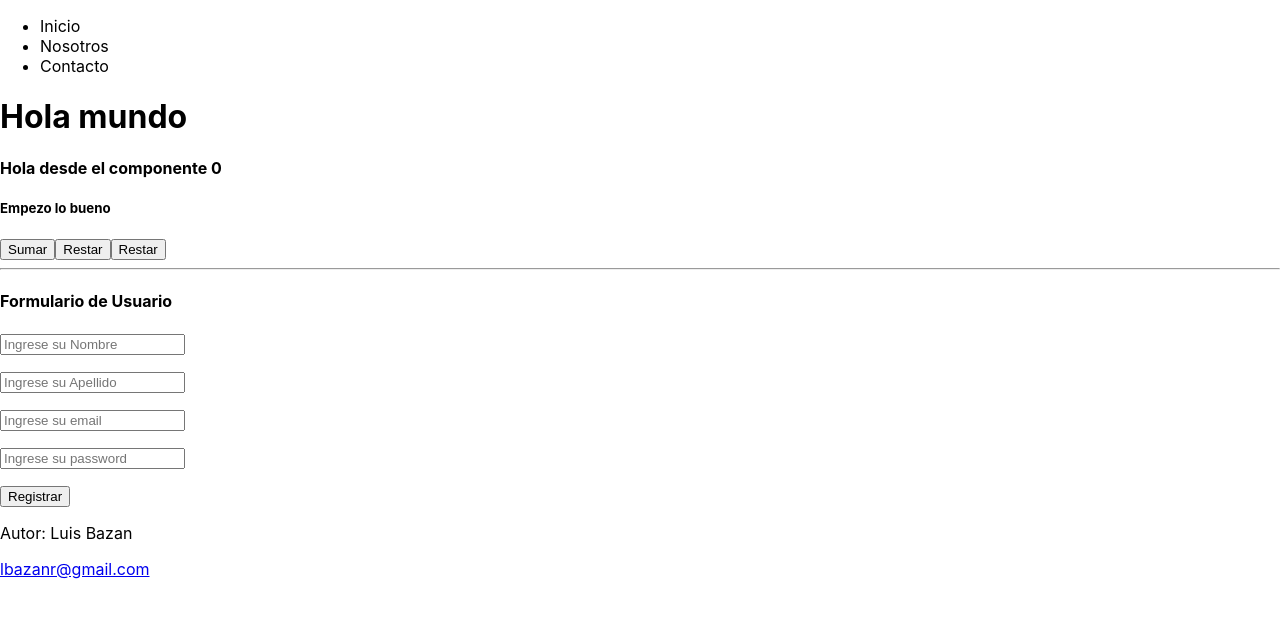
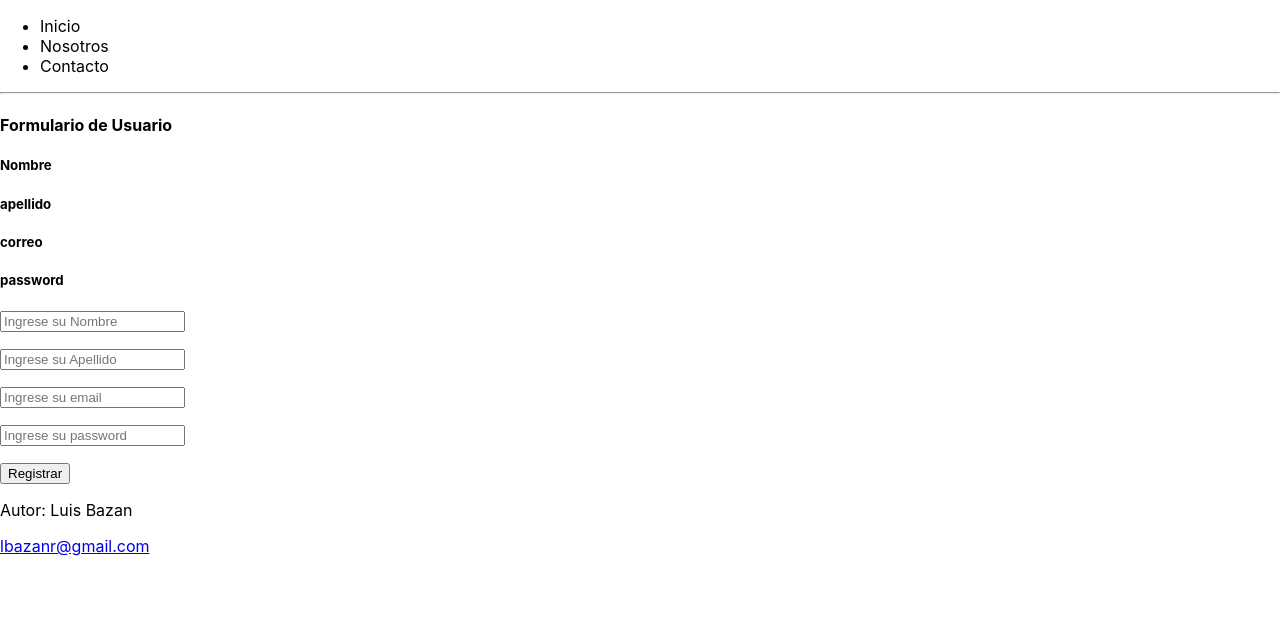
Before and after one commit to devluis7/codigo13-react, a React (Create React App) app: page / in a window 1280 px wide. Shown: the top 618 px of the page. Built offline with nearby package versions, Linux system fonts and the light colour scheme.

Commit message:
actualizavion 08/05

```diff
--- a/src/App.js
+++ b/src/App.js
@@ -51,20 +51,22 @@ const PrimerComponente = () => {
 
       <Header />
 
-      <h1>Hola mundo</h1>
+        {/*<h1>Hola mundo</h1>*/}
       <div>
+        {/*
         <h4>Hola desde el componente {count}</h4>
         <h5>Empezo lo bueno</h5>
-        {/* vamos a crear dos botones, uno para poder sumarle 1 a count y otro para restarle */}
-
+         vamos a crear dos botones, uno para poder sumarle 1 a count y otro para restarle */}
+        {/*
         <button onClick={sumar}>Sumar</button>
         <button onClick={restar}>Restar</button>
-
+        */}
         {/*Si queremos usar parentesis al momento de llamar a una función debemos primero
         ejecutarla como un callback */}
-        {/*Ademas es la forma en el caso nustro reciba algun parametro */}
+        {/*Ademas es la forma en el caso nustro reciba algun parametro
 
         <button onClick={() => parametros(10,20)}>Restar</button>
+        */}
       </div>
       <hr />
       {/*<FormRegister /> */}
--- a/src/FormUser.js
+++ b/src/FormUser.js
@@ -2,23 +2,72 @@ import {useState} from "react";
 
 
 const FormUser = () => {
+    // La otra forma en la cual podemos guardar los datos de los inputs
+    // es un objeto para ello necesitamos que los inputs tengan un name
+    // para que los names srivan como un key el valor sea lo que se obtenga
+    // de los inputs
+
+    // ahora debemos crear una variable que tenga por default un objeto con los
+    // keys(name's) pero que los values esten vacios
+
+    const [valorDeInputs,setValorInputs] = useState(
+        {
+            nombre: "",
+            apellido: "",
+            correo: "",
+            password: "",
+        }
+    );
+
+    //ahora debemos de construir una función que se encargue de almacenar los valores
+    // de los inputs en el objeto
+
+    const handleInputValues = (e) => {
+        // debemos extraer dos cosas de event
+        // 1 el name de cada input
+        // 2 el value de cada input
+        // name = e.target.name
+        //value = e.target.value
+        const {name, value} = e.target;
+        // ...valorDeInputs: es para hacer una copia del objeto actual y ademas estamos
+        // agregando el nuevo key y value que recibimos
+        // [name] recuerden que name es una variable por ende para poder usarla como key
+        // denemos colocarlas entre []
+        // value: el valor que estamos recibiendo nuestro input
+        setValorInputs({
+            ...valorDeInputs,
+            [name]: value,
+
+        });
+
+
+    }
+
     return (
         <div>
             <form action="">
                 <h4>Formulario de Usuario</h4>
+                <h5>Nombre {valorDeInputs.nombre}</h5>
+                <h5>apellido {valorDeInputs.apellido}</h5>
+                <h5>correo {valorDeInputs.correo}</h5>
+                <h5>password {valorDeInputs.password}</h5>
                 <p>
                     <input
                         type="text"
-                        placeholder="Ingrese su Nombre">
-                    </input></p>
+                        onChange={handleInputValues}
+                        name = "nombre"
+                        placeholder="Ingrese su Nombre"
+                    />
+                </p>
                     <p>
-
-                    <input
-                        type="text"
-                        placeholder="Ingrese su Apellido">
-                    </input></p>
-                <p><input type="email" placeholder="Ingrese su email"></input></p>
-                <p><input type="password" placeholder="Ingrese su password"></input></p>
+                        <input
+                            type="text"
+                            name = "apellido"
+                            placeholder="Ingrese su Apellido"
+                        />
+                    </p>
+                <p><input type="email" name = "correo" placeholder="Ingrese su email"/></p>
+                <p><input type="password"  name = "password" placeholder="Ingrese su password"/></p>
                 <p><button type="submit">Registrar</button></p>
             </form>
         </div>
```
